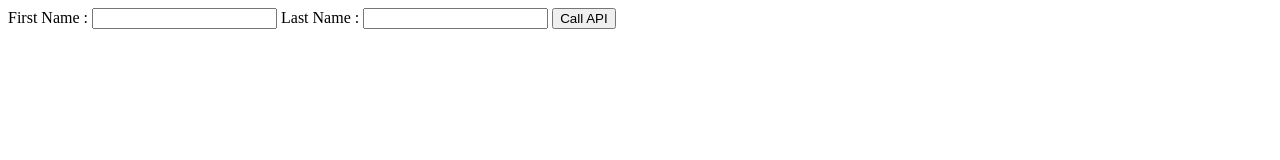
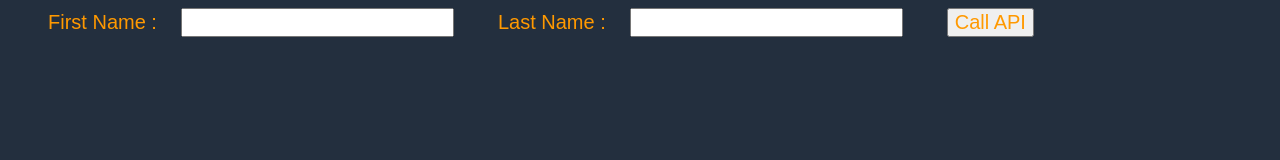
Before and after one commit to opheliah95/AWSLearningProject, a plain HTML site: page index.html in a window 1280 px wide. Drawn offline with Linux system fonts and the light colour scheme.

Commit message:
[CSS] Initial stylesheet

```diff
--- a/index.html
+++ b/index.html
@@ -3,6 +3,23 @@
 <header>
     <meta charset="UTF-8">
     <title>Hello World</title>
+     <style>
+    body {
+        background-color: #232F3E;
+        }
+    label, button {
+        color: #FF9900;
+        font-family: Arial, Helvetica, sans-serif;
+        font-size: 20px;
+        margin-left: 40px;
+        }
+     input {
+        color: #232F3E;
+        font-family: Arial, Helvetica, sans-serif;
+        font-size: 20px;
+        margin-left: 20px;
+        }
+    </style>
 </header>
 <body>
     <form>
```
